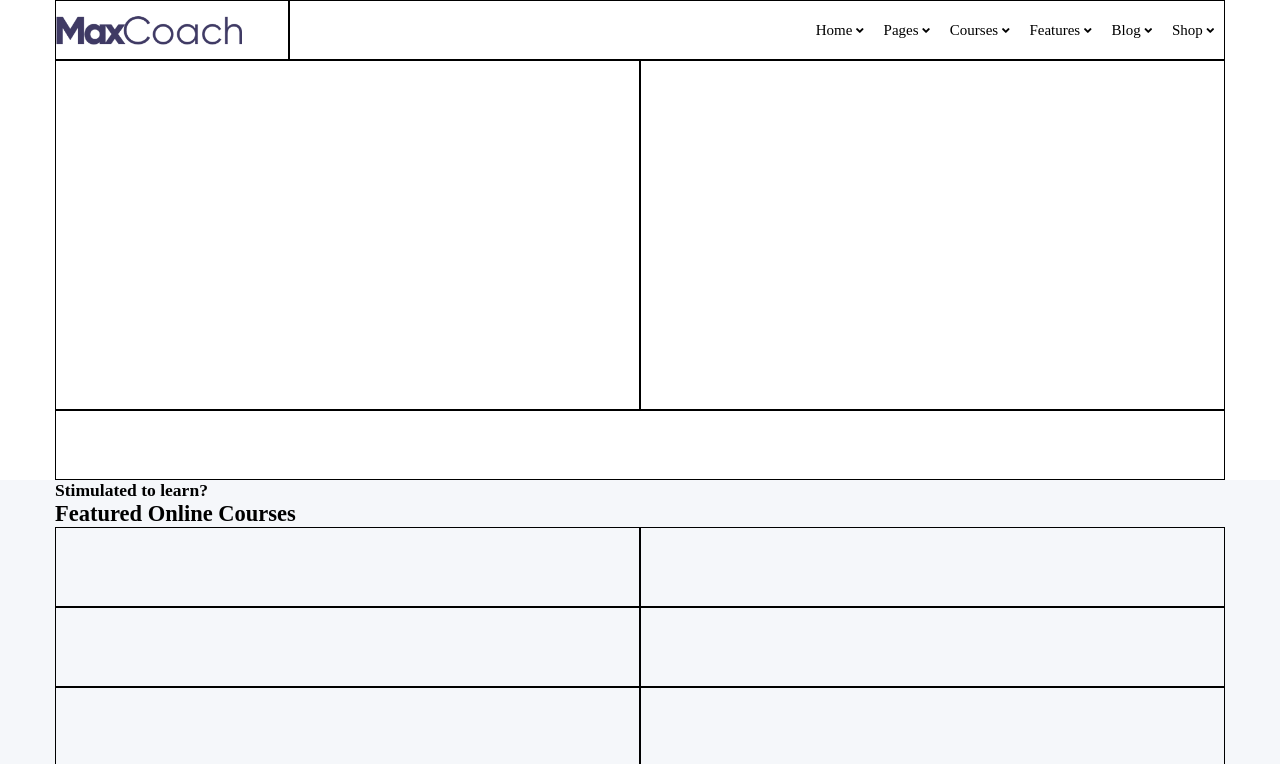
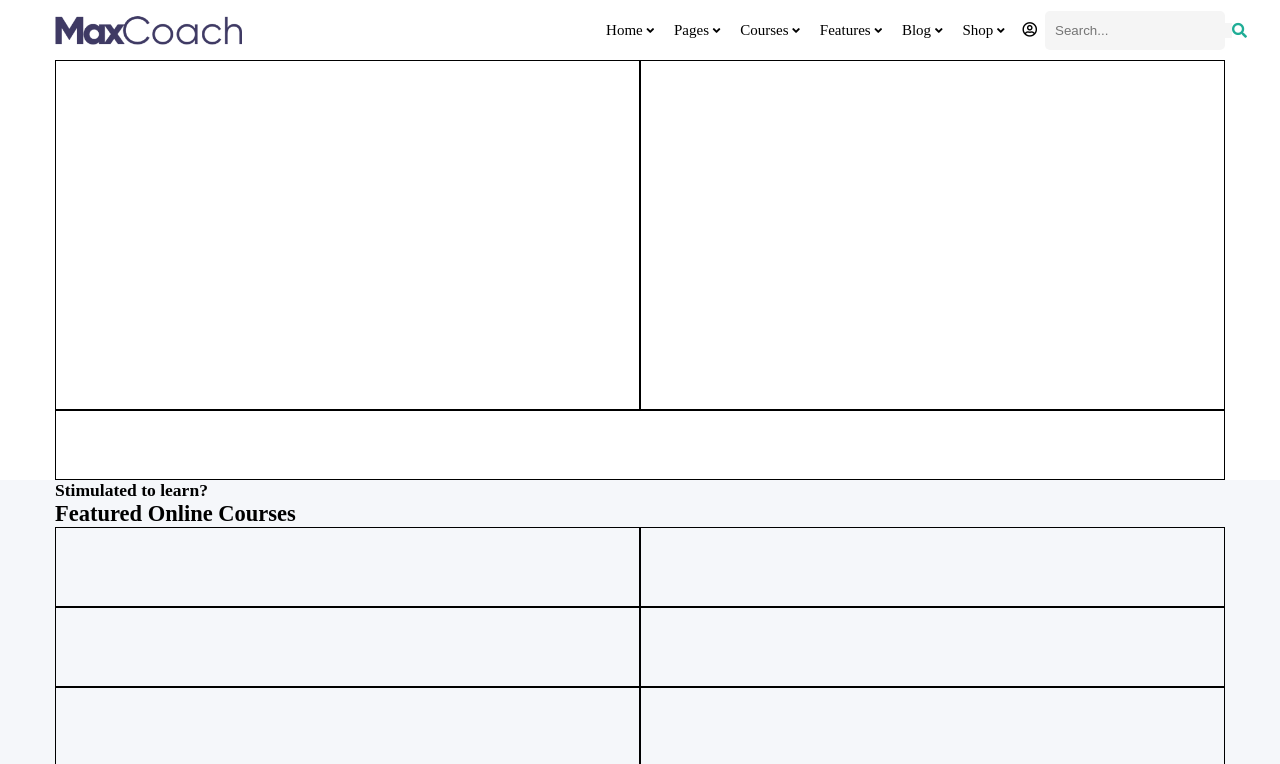
Before and after one commit to gioele-farina/proj-html-vuejs, a plain HTML site: page index.html in a window 1280 px wide. Shown: the top 764 px of the page. Drawn offline with nearby package versions, Linux system fonts and the light colour scheme.

Commit message:
header completo

```diff
--- a/css/style.css
+++ b/css/style.css
@@ -18,6 +18,11 @@ ul li:hover {
   cursor: pointer;
 }
 
+a {
+  text-decoration: none;
+  color: inherit;
+}
+
 /* fine regole generali */
 
 /* header */
@@ -32,7 +37,7 @@ header .logo {
   display: flex;
   align-items: center;
   /* DEBUG:  */
-  border: 1px solid black;
+  /* border: 1px solid black; */
 }
 
 header .logo img {
@@ -46,7 +51,7 @@ nav {
   align-items: center;
   justify-content: flex-end;
   /* DEBUG:  */
-  border: 1px solid black;
+  /* border: 1px solid black; */
 }
 
 nav ul {
@@ -85,6 +90,34 @@ nav ul li i {
 
 .tendina ul {
   list-style: none;
+}
+
+.user {
+  margin: 0 8px;
+}
+
+.search {
+  background-color: #F5F5F5;
+  height: 65%;
+  width: 180px;
+  display: flex;
+  align-items: center;
+  justify-content: space-between;
+  border-radius: 5px;
+  padding: 0 10px;
+}
+
+.search input {
+  background-color: inherit;
+  border: 0;
+}
+
+.search i {
+  color: #1FAD96;
+}
+
+.search i:hover {
+  cursor: pointer;
 }
 
 /* jumbotron */
--- a/index.html
+++ b/index.html
@@ -46,6 +46,12 @@
 
             </li>
         </ul>
+        <a href="#" class="user"><i class="far fa-user-circle"></i></a>
+
+        <div class="search">
+          <input type="text" name="" value="" placeholder="Search...">
+          <i class="fas fa-search"></i>
+        </div>
 
       </nav>
 
```
